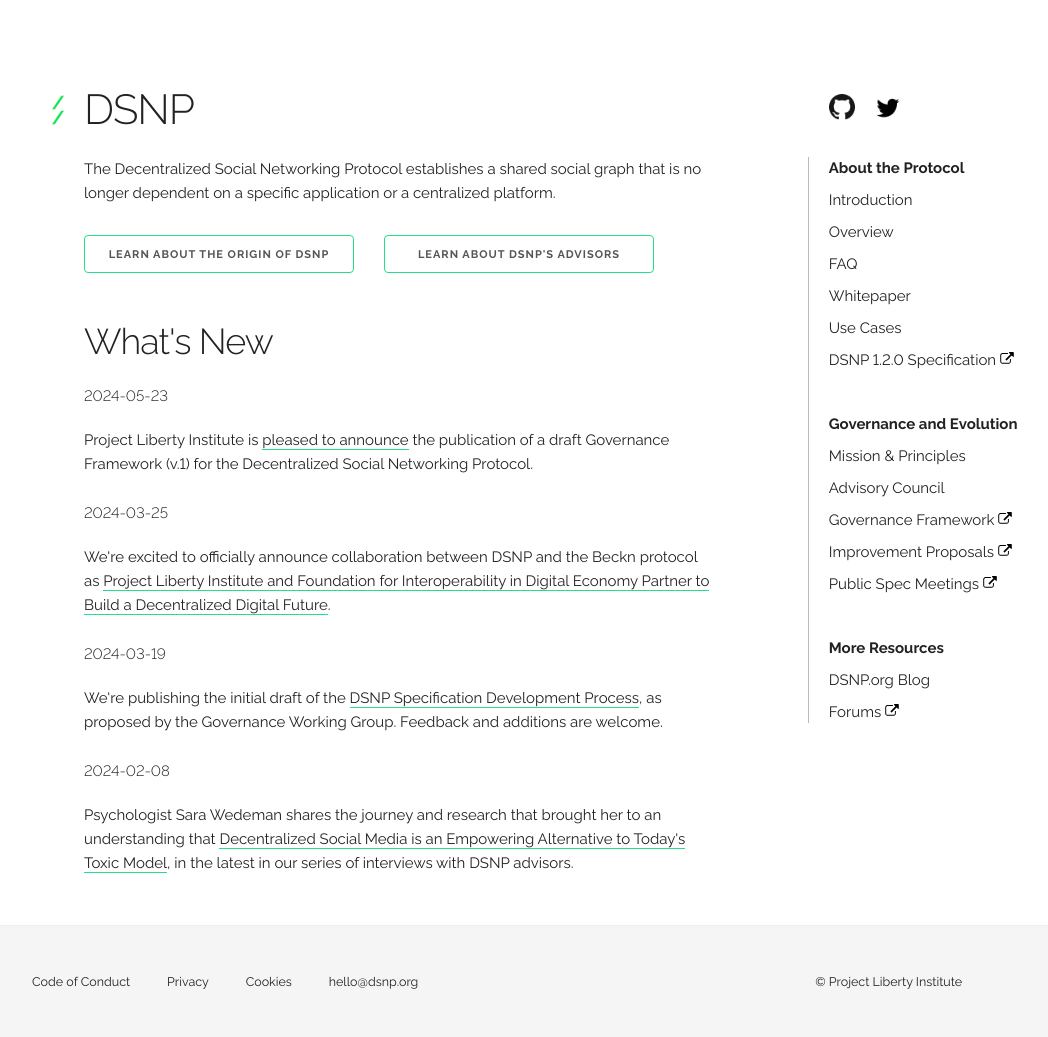
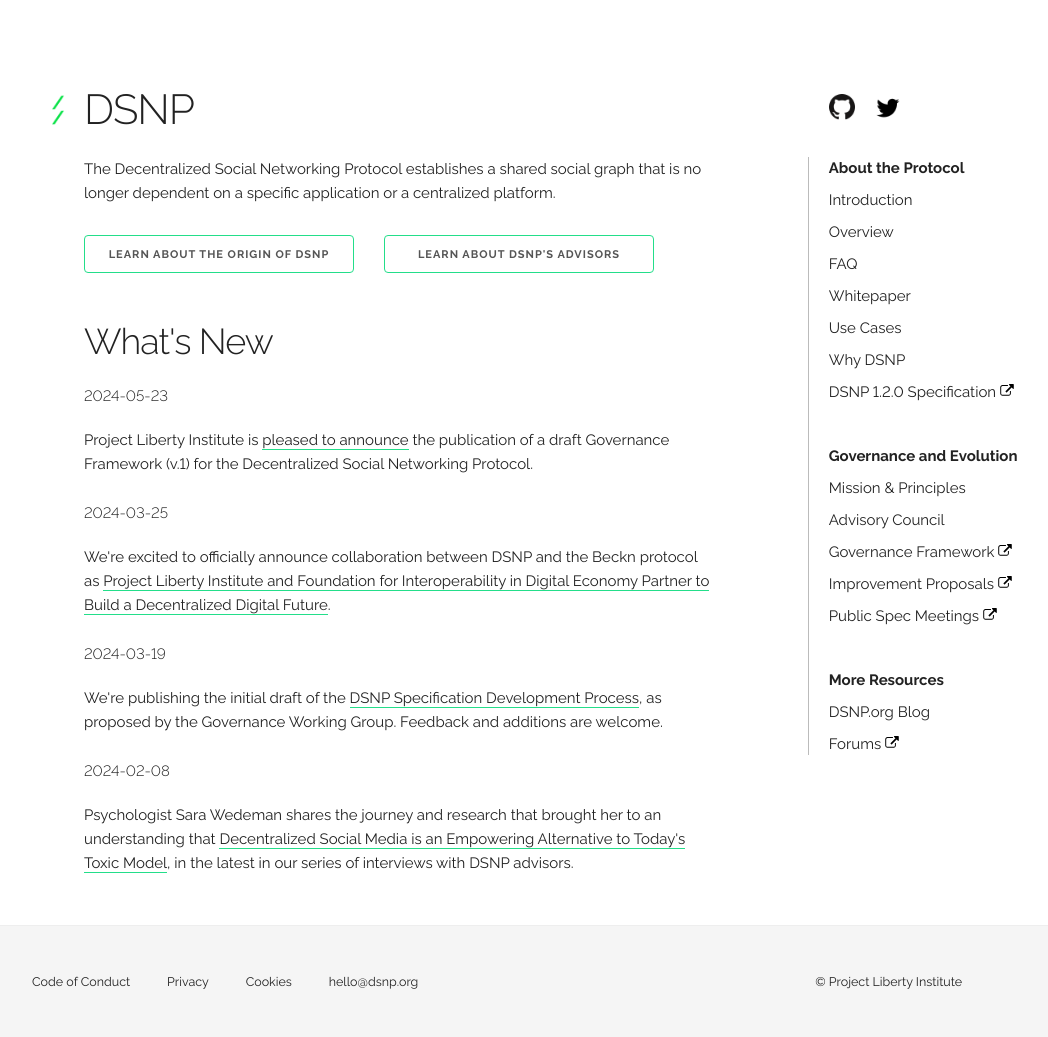
Before and after one commit to DSNP-org/dsnp-web, a Jekyll site: the page built from index.html, in a window 1280 px wide. Shown: the whole page, without its empty margins (108-1156 px from the left). Built offline with Jekyll 4.4.1, drawn with Linux system fonts in a browser that asks for light colours; comment, search, counter and statistics services are not loaded.

Commit message:
Adding Why DSNP

```diff
--- a/_layouts/default.html
+++ b/_layouts/default.html
@@ -19,6 +19,7 @@
             <li><a href="/dsnp_whitepaper.pdf"
             target="_blank">Whitepaper</a></li>
             <li><a href="/about/usecases.html">Use Cases</a></li>
+            <li><a href="/about/why-dsnp.html">Why DSNP</a></li>
             <li><a href="https://spec.dsnp.org/" target="_blank">DSNP
             1.2.0 Specification <img
             src="/images/external-link.svg" height=14></a></li>
```
